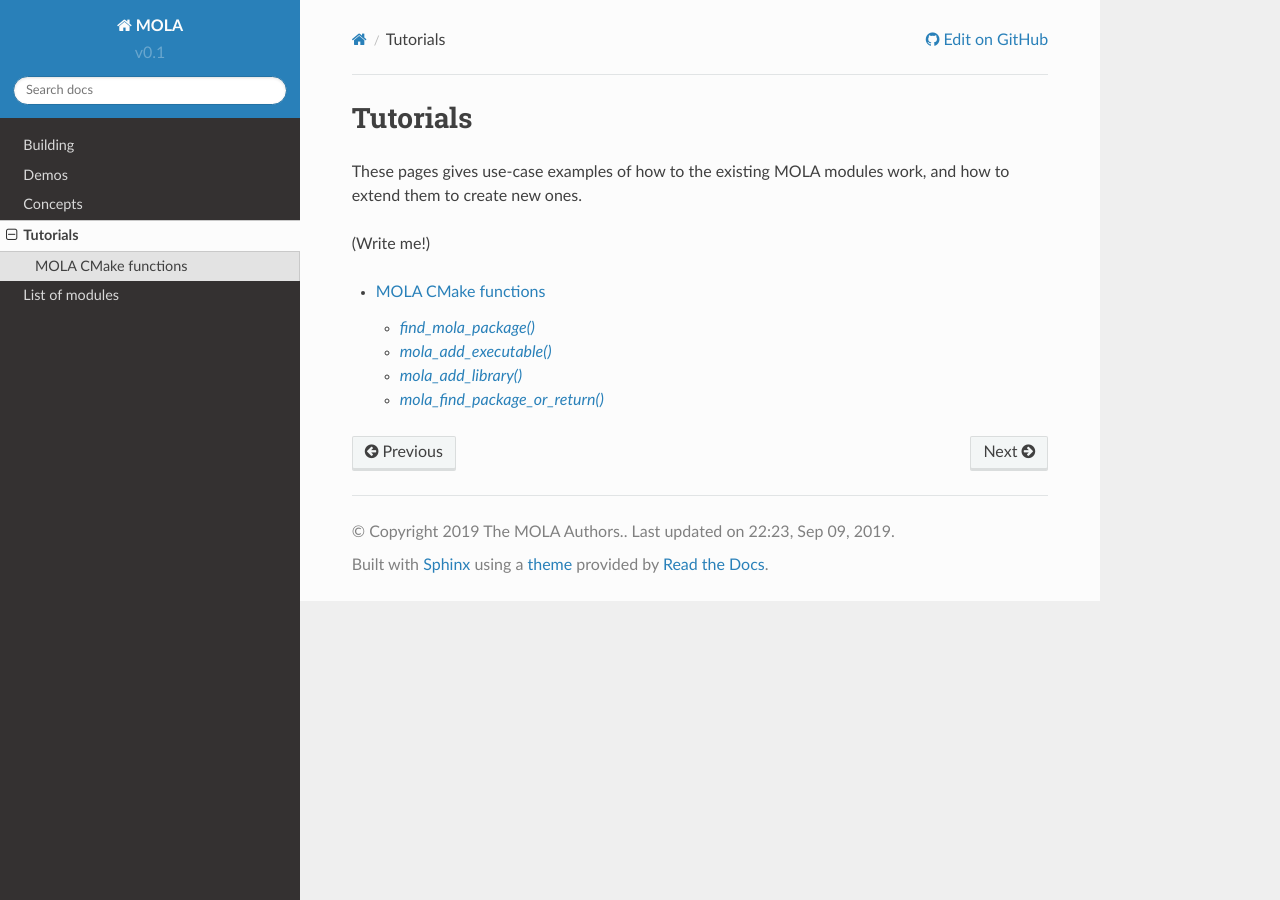
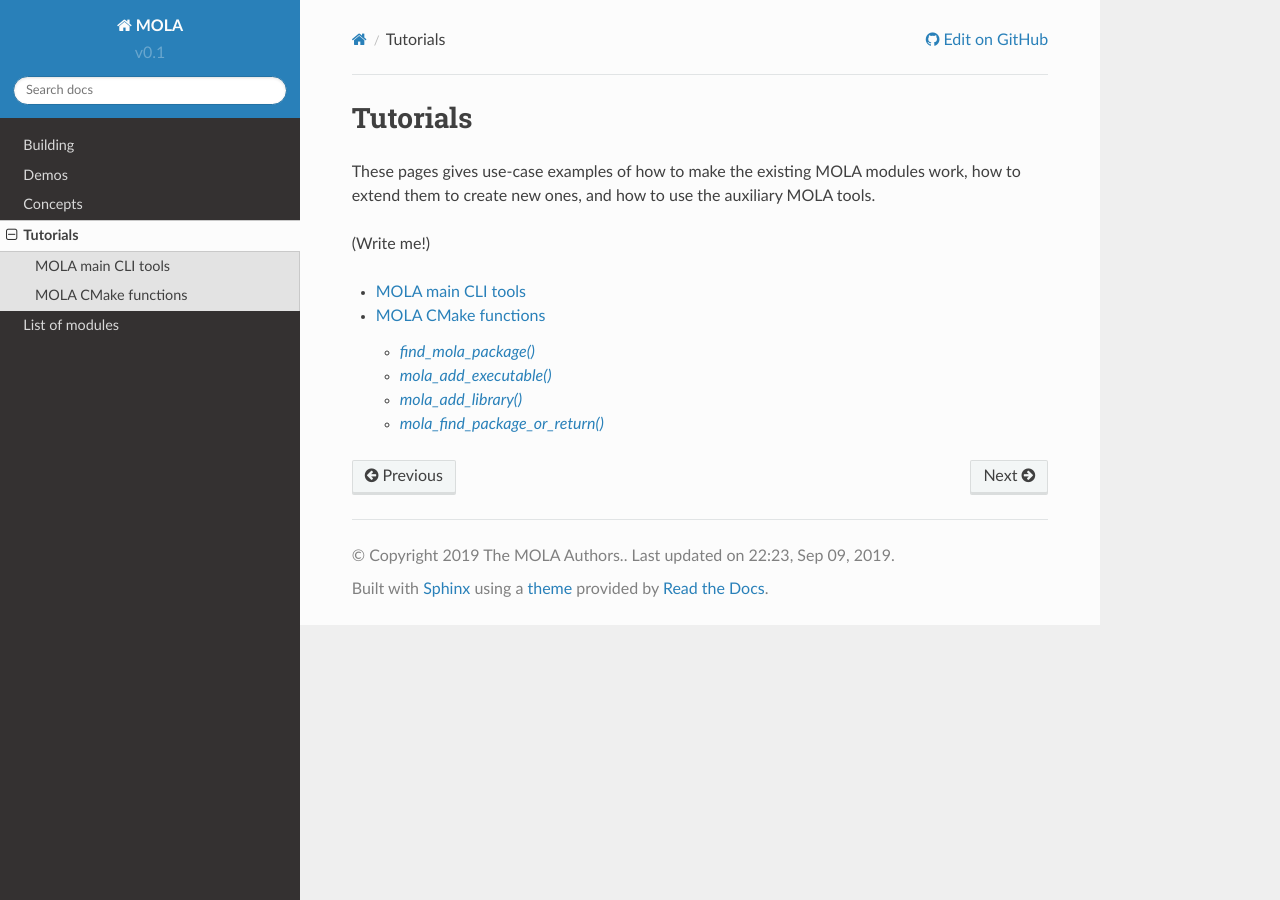
Before and after one commit to MOLAorg/mola, a Sphinx documentation site: the page built from docs/source/tutorials.rst, in a window 1280 px wide. Built offline with Sphinx 7.4.7 and the Read the Docs theme 2.0.0, drawn with Linux system fonts in a browser that asks for light colours; pages that are not in the unit, such as notebooks, are missing from menus.

```diff
--- a/docs/source/concept-slam-configuration-file.rst
+++ b/docs/source/concept-slam-configuration-file.rst
@@ -33,6 +33,7 @@
   - ``CLASS_NAME1``: The C++ class name of one of the modules registered in the MOLA system.
   - ``INSTANCE_NAME1``: Arbitrary name of this instance of the module. All names must be unique in a SLAM system.
 
+.. _yaml_extensions:
 
 YAML extensions
 =================
--- a/docs/source/tutorials.rst
+++ b/docs/source/tutorials.rst
@@ -4,12 +4,14 @@
 Tutorials
 =============
 
-These pages gives use-case examples of how to the existing MOLA modules work,
-and how to extend them to create new ones.
+These pages gives use-case examples of how to make the existing MOLA modules
+work, how to extend them to create new ones, and how to use the auxiliary MOLA
+tools.
 
 (Write me!)
 
 .. toctree::
   :maxdepth: 2
 
+  tutorial-mola-main-cli-tools
   tutorial-mola-cmake-commands
```
Also changed, not shown: docs/source/tutorial-mola-main-cli-tools.rst (added, +9 -0 lines).
